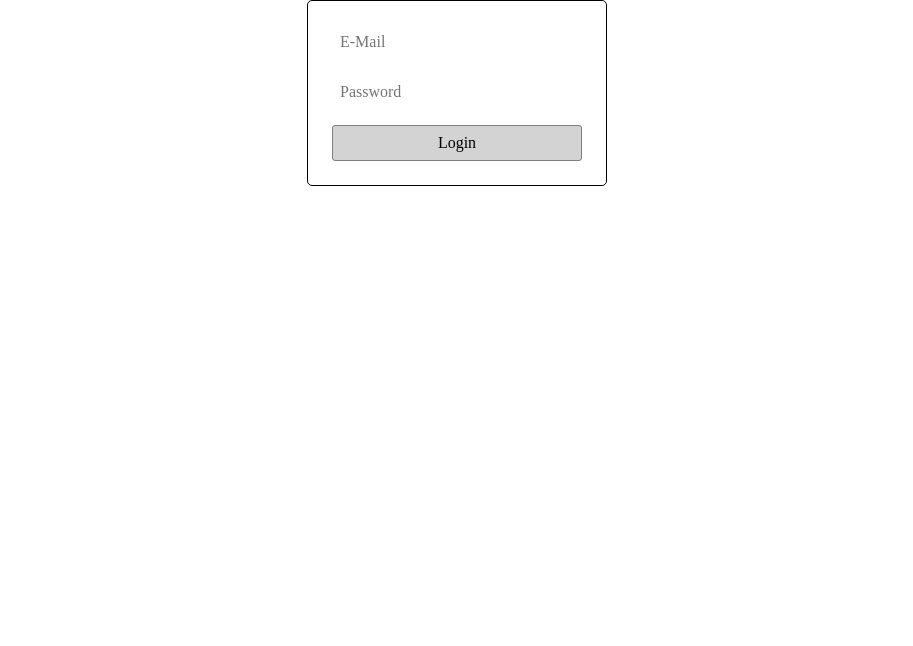
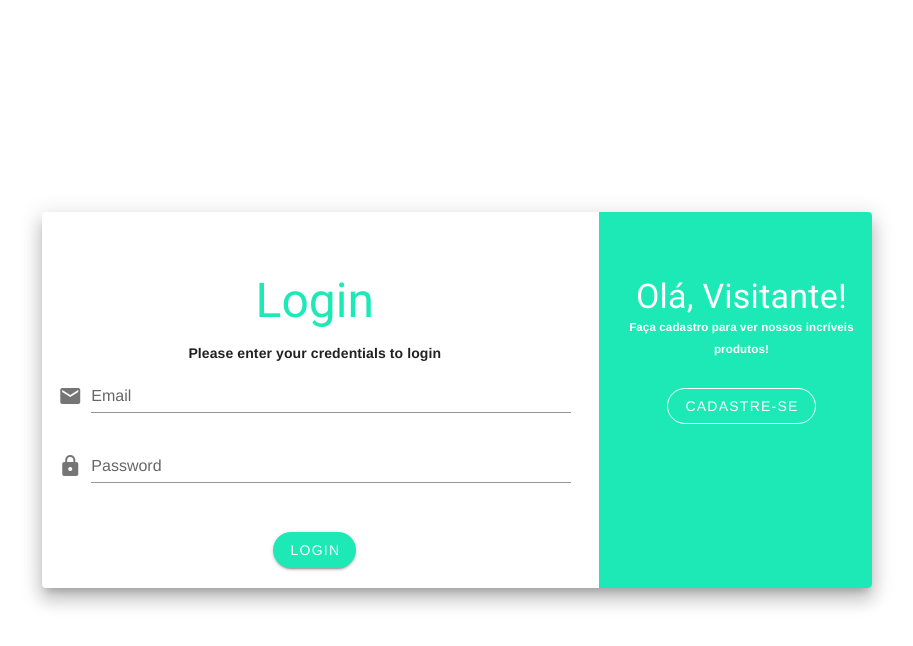
Before and after one commit to paulorenan/store-points, a Vue app: page /login in a window 1280 px wide. Shown: the top 646 px of the page, without its empty margins (183-1096 px from the left). Built offline with nearby package versions, Linux system fonts and the light colour scheme.

Commit message:
login page

```diff
--- a/package.json
+++ b/package.json
@@ -18,6 +18,7 @@
   "devDependencies": {
     "@babel/core": "^7.12.16",
     "@babel/eslint-parser": "^7.12.16",
+    "@fortawesome/fontawesome-free": "^6.1.1",
     "@vue/cli-plugin-babel": "~5.0.0",
     "@vue/cli-plugin-eslint": "~5.0.0",
     "@vue/cli-plugin-router": "~5.0.0",
@@ -25,6 +26,7 @@
     "@vue/cli-service": "~5.0.0",
     "eslint": "^7.32.0",
     "eslint-plugin-vue": "^8.0.3",
+    "material-design-icons-iconfont": "^6.7.0",
     "sass": "~1.32.0",
     "sass-loader": "^10.0.0",
     "vue-cli-plugin-vuetify": "~2.4.8",
--- a/src/components/LoginComp.vue
+++ b/src/components/LoginComp.vue
@@ -1,4 +1,78 @@
 <template>
+  <v-app>
+    <v-content>
+      <v-container class="fill-height" fluid>
+        <v-row align="center" justify="center">
+          <v-col cols="12" md="8" sm="8">
+            <v-card class="elevation-12">
+              <v-window v-model="step">
+                <v-row>
+                  <v-col cols="12" md="8">
+                    <v-card-text class="mt-12">
+                      <h1 class="text-center display-2 teal--text text--accent-3 mb-4">
+                        Login
+                      </h1>
+                      <h4 class="text-center mlt-4">
+                        Please enter your credentials to login
+                      </h4>
+                      <v-form>
+                        <v-text-field
+                          label="Email"
+                          v-model="email"
+                          :rules="emailRules"
+                          prepend-icon="email"
+                          @keyup.native="validate"
+                          name="email"
+                          type="text"
+                          required
+                          color="teal accent-3"
+                        />
+                        <v-text-field
+                          id="password"
+                          label="Password"
+                          name="Password"
+                          prepend-icon="lock"
+                          v-model="password"
+                          :rules="passwordRules"
+                          @keyup.native="validate"
+                          type="password"
+                          color="teal accent-3"
+                          required
+                        />
+                      </v-form>
+                    </v-card-text>
+                    <div class="text-center mt-3 mb-5">
+                      <v-btn rounded color="teal accent-3" @click="login" dark>
+                        Login
+                      </v-btn>
+                    </div>
+                  </v-col>
+                  <v-col cols="12" md="4" class="teal accent-3">
+                    <v-card-text class="white--text mt-12">
+                      <h1 class="text-center display-1">
+                        Olá, Visitante!
+                      </h1>
+                      <h5 class="text-center">
+                        Faça cadastro para ver nossos incríveis produtos!
+                      </h5>
+                    </v-card-text>
+                    <div class="text-center mt-3 mb-9">
+                      <v-btn rounded outlined="" dark>
+                          Cadastre-se
+                      </v-btn>
+                    </div>
+                  </v-col>
+                </v-row>
+              </v-window>
+            </v-card>
+          </v-col>
+        </v-row>
+      </v-container>
+    </v-content>
+  </v-app>
+</template>
+
+<!-- <template>
   <div class="login">
     <div v-if="loggingIn" class="container-loading">
       <img src="/loading.gif" alt="Loading Icon">
@@ -10,65 +84,22 @@
       <button type="submit">Login</button>
     </form>
   </div>
-</template>
-
-<style scoped lang="scss">
-  .login {
-    border: 1px solid black;
-    border-radius: 5px;
-    padding: 1.5rem;
-    width: 300px;
-    margin-left: auto;
-    margin-right: auto;
-    position: relative;
-    overflow: hidden;
-    .container-loading {
-      position: absolute;
-      top: 0;
-      left: 0;
-      right: 0;
-      bottom: 0;
-      display: flex;
-      justify-content: center;
-      align-items: center;
-      background-color: rgba(0,0,0,.3);
-      img {
-        width: 2rem;
-        height: 2rem;
-      }
-    }
-    form {
-      display: flex;
-      flex-flow: column;
-      *:not(:last-child) {
-        margin-bottom: 1rem;
-      }
-      input {
-        padding: .5rem;
-      }
-      button {
-        padding: .5rem;
-        background-color: lightgray;
-        border: 1px solid gray;
-        border-radius: 3px;
-        cursor: pointer;
-        &:hover {
-          background-color: lightslategray;
-        }
-      }
-    }
-  }
-</style>
+</template> -->
 
 <script>
   import { mapState, mapActions } from 'vuex';
+  import '../styles/Login.css';
 
   export default {
     data() {
       return {
         email: '',
-        password: ''
+        password: '',
+        step: 1,
       }
+    },
+    props: {
+      source: String
     },
     computed: {
       ...mapState([
@@ -89,3 +120,7 @@
     }
   }
 </script>
+
+<style>
+@import '../styles/Login.css';
+</style>
--- a/src/main.js
+++ b/src/main.js
@@ -1,8 +1,11 @@
+import '@fortawesome/fontawesome-free/css/all.css';
+import 'material-design-icons-iconfont/dist/material-design-icons.css';
 import Vue from 'vue'
 import App from './App.vue'
 import vuetify from './plugins/vuetify'
 import store from './store'
 import router from './router'
+import './styles/Login.css'
 
 Vue.config.productionTip = false
 
@@ -10,5 +13,8 @@ new Vue({
   vuetify,
   store,
   router,
+  icons: {
+    iconfont: 'md' || 'fa',
+  },
   render: h => h(App)
 }).$mount('#app')
--- /dev/null
+++ b/src/styles/Login.css
@@ -0,0 +1,18 @@
+.login-comp {
+  width: 100%;
+  height: 90vh;
+}
+
+.login-content {
+  display: flex;
+  flex-direction: column;
+  justify-content: center;
+  align-items: center;
+  height: 100%;
+}
+
+.login-card {
+  align-self: center;
+  width: 100%;
+  border: 1px solid green;
+}
```
Also changed, not shown: 1 other file (tests, documents, lock files or other folders).
